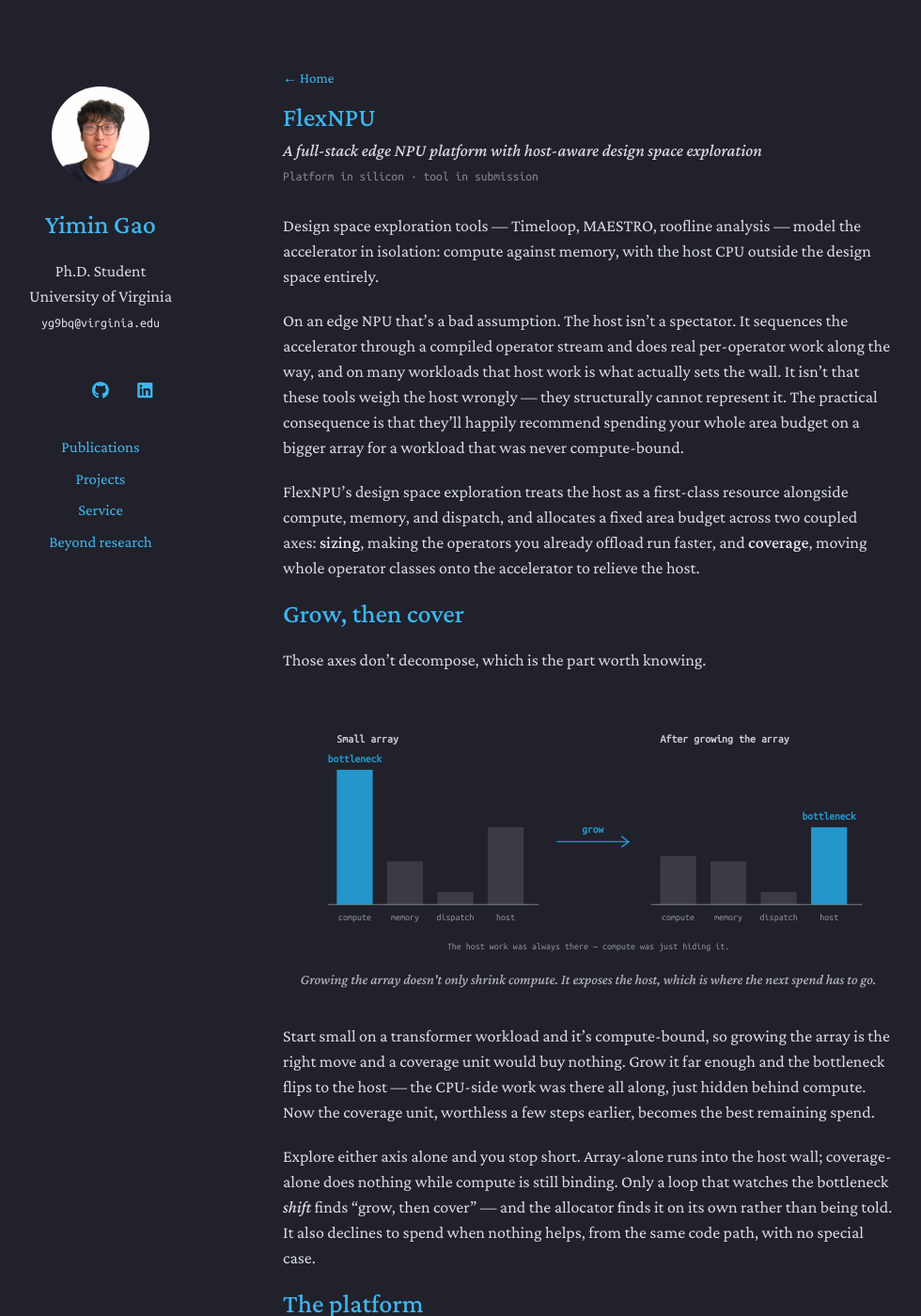
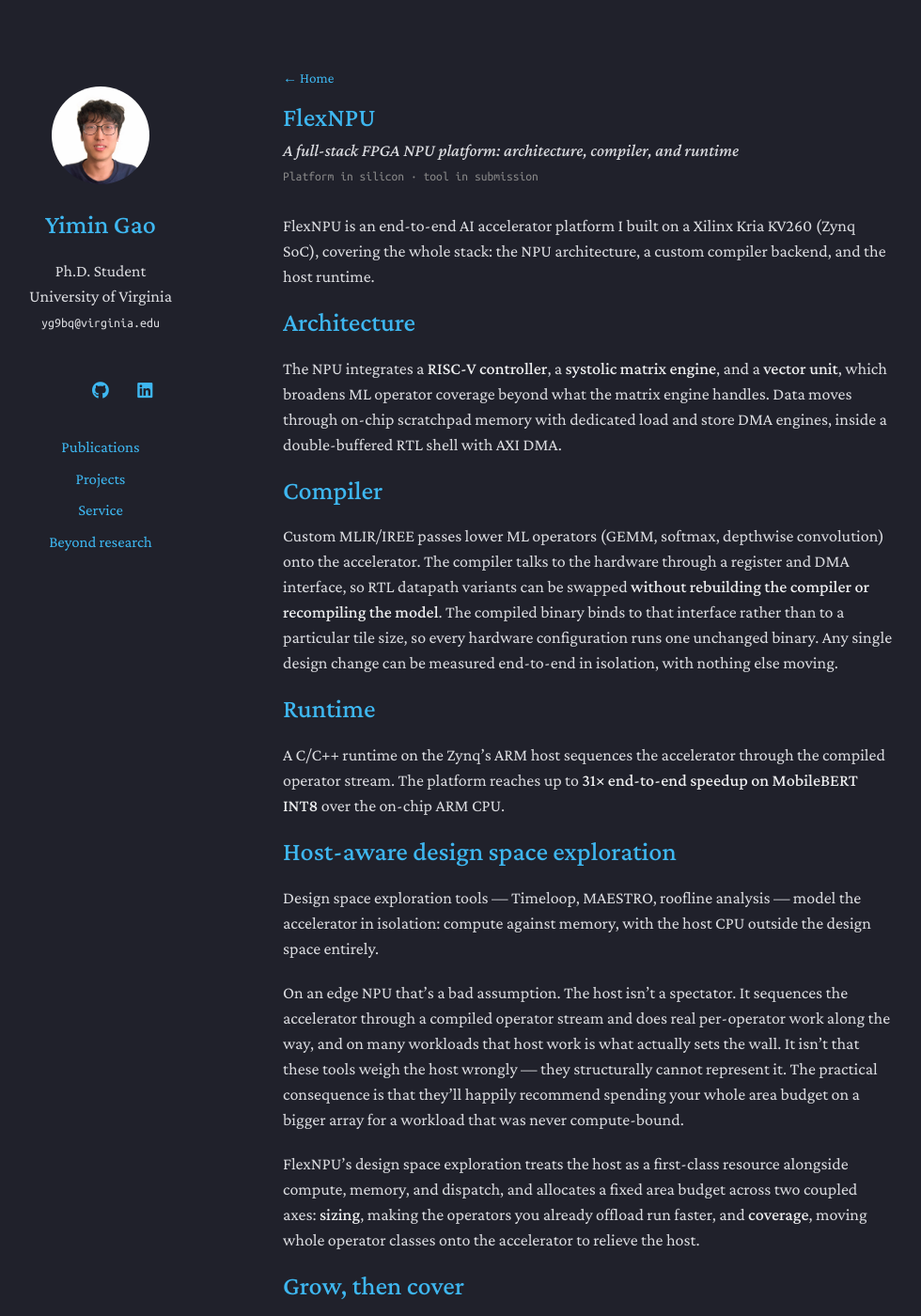
Before and after one commit to YiminGao0113/YiminGao0113.github.io, a Jekyll site: the page built from _projects/flexnpu.md, in a window 1280 px wide and 1400 px high. Shown: the whole window at 94% size, without its empty margins (169-1149 px from the left). Built offline with Jekyll 4.4.1, drawn with Linux system fonts in a browser that asks for light colours; a style sheet for code colours, icons or effects is not loaded; some of the changed text lies outside the part shown.

Commit message:
FlexNPU: restructure around architecture, compiler, runtime (from Nov 2026 resume)
Co-Authored-By: Claude Opus 5.5 <noreply@anthropic.com>
Claude-Session: https://claude.ai/code/session_01YEvZxk96wYcaPiDtptvMUG

```diff
--- a/_projects/flexnpu.md
+++ b/_projects/flexnpu.md
@@ -5,12 +5,45 @@ order: 2
 permalink: /projects/flexnpu
 redirect_from:
   - /projects/edgescope
-tagline: "A full-stack edge NPU platform with host-aware design space exploration"
+tagline: "A full-stack FPGA NPU platform: architecture, compiler, and runtime"
 status: "Platform in silicon · tool in submission"
-keywords: ["NPU", "MLIR / IREE", "compiler and runtime", "design space exploration", "host bottleneck"]
-excerpt: "Existing design space exploration tools model the accelerator in isolation and can allocate area to workloads that are not compute-bound. FlexNPU treats the host CPU as a first-class resource."
+keywords: ["NPU", "RISC-V", "systolic array", "vector unit", "MLIR / IREE", "compiler and runtime", "design space exploration"]
+excerpt: "An end-to-end NPU on a Xilinx Kria KV260: a RISC-V controller, systolic matrix engine, and vector unit, a custom MLIR/IREE compiler backend, and a C/C++ host runtime."
 featured: true
 ---
+
+FlexNPU is an end-to-end AI accelerator platform I built on a Xilinx Kria KV260
+(Zynq SoC), covering the whole stack: the NPU architecture, a custom compiler
+backend, and the host runtime.
+
+Architecture
+======
+
+The NPU integrates a **RISC-V controller**, a **systolic matrix engine**, and a
+**vector unit**, which broadens ML operator coverage beyond what the matrix
+engine handles. Data moves through on-chip scratchpad memory with dedicated load and store DMA
+engines, inside a double-buffered RTL shell with AXI DMA.
+
+Compiler
+======
+
+Custom MLIR/IREE passes lower ML operators (GEMM, softmax, depthwise convolution)
+onto the accelerator. The compiler talks to the hardware through a register and
+DMA interface, so RTL datapath variants can be swapped **without rebuilding the
+compiler or recompiling the model**. The compiled binary binds to that interface
+rather than to a particular tile size, so every hardware configuration runs one
+unchanged binary. Any single design change can be measured end-to-end in
+isolation, with nothing else moving.
+
+Runtime
+======
+
+A C/C++ runtime on the Zynq's ARM host sequences the accelerator through the
+compiled operator stream. The platform reaches up to **31× end-to-end speedup on
+MobileBERT INT8** over the on-chip ARM CPU.
+
+Host-aware design space exploration
+======
 
 Design space exploration tools — Timeloop, MAESTRO, roofline analysis — model the
 accelerator in isolation: compute against memory, with the host CPU outside the
@@ -24,7 +57,8 @@ represent it. The practical consequence is that they'll happily recommend spendi
 your whole area budget on a bigger array for a workload that was never
 compute-bound.
 
-FlexNPU's design space exploration treats the host as a first-class resource alongside compute, memory, and
+FlexNPU's design space exploration treats the host as a first-class resource
+alongside compute, memory, and
 dispatch, and allocates a fixed area budget across two coupled axes: **sizing**,
 making the operators you already offload run faster, and **coverage**, moving whole
 operator classes onto the accelerator to relieve the host.
@@ -88,22 +122,4 @@ watches the bottleneck *shift* finds "grow, then cover" — and the allocator fi
 it on its own rather than being told. It also declines to spend when nothing helps,
 from the same code path, with no special case.
 
-The platform
-======
-
-Any of this is only trustworthy if the measurements are. Underneath is FlexNPU
-itself, an end-to-end AI accelerator platform I developed on a Xilinx Kria KV260
-(Zynq SoC) — custom compiler backend, custom C/C++ runtime, and a double-buffered
-RTL shell with AXI DMA.
-
-Custom MLIR/IREE passes lower ML operators (GEMM, softmax, depthwise convolution)
-onto the accelerator slots, and an ARM-host runtime with a register and DMA
-interface can swap RTL tiles **without recompiling the model**. The compiled binary
-binds to the slot contract rather than to a particular tile size, so every
-configuration runs one unchanged binary — which means any single design change can
-be measured end-to-end in isolation, with nothing else moving.
-
-The platform reaches up to **31× end-to-end speedup on MobileBERT INT8** over the
-on-chip ARM CPU.
-
 *Platform running in silicon. DSE tool in submission.*
```
